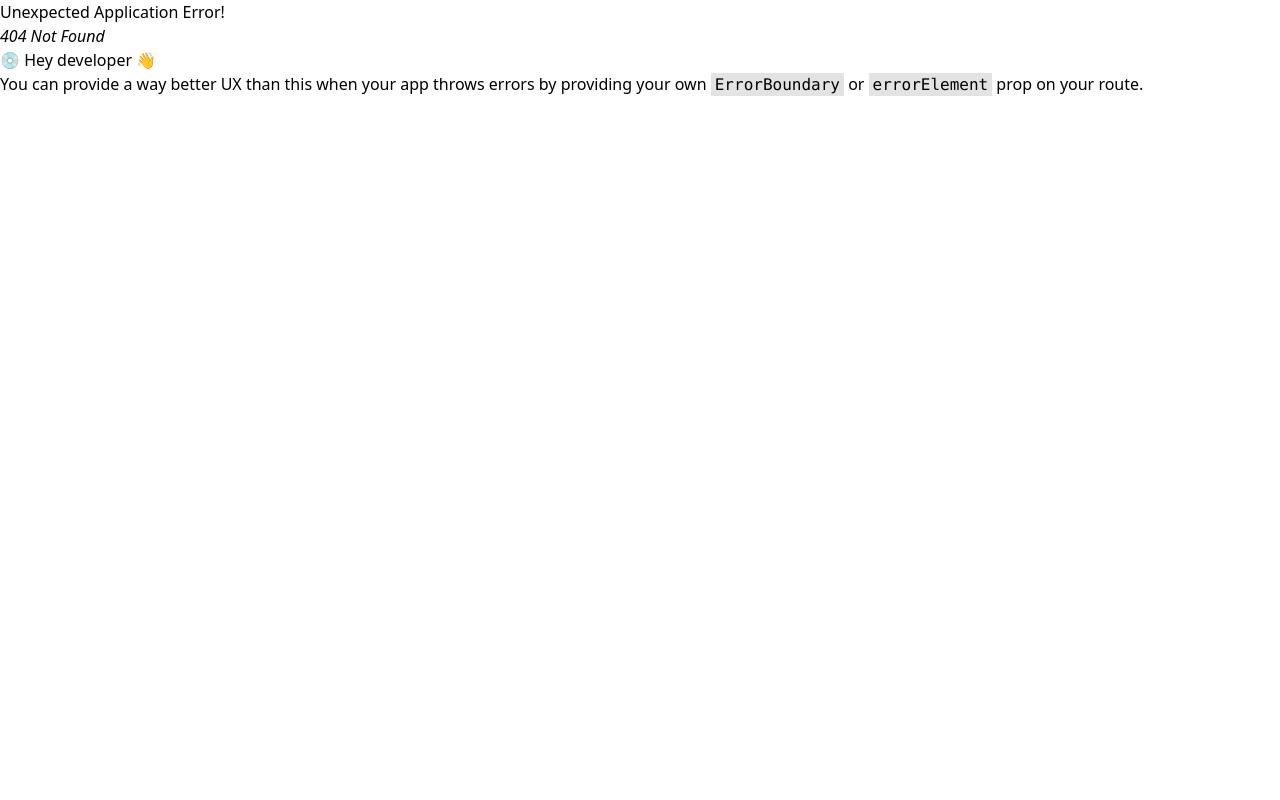
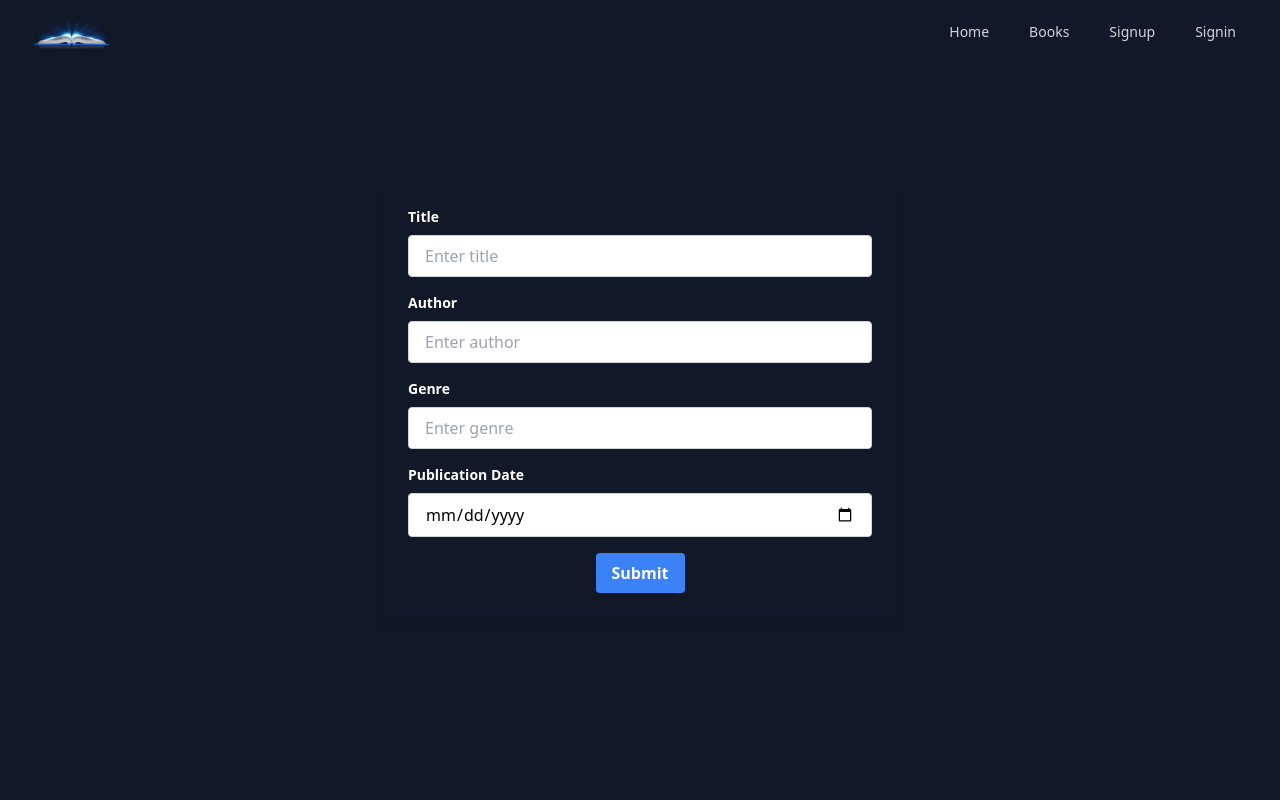
Before and after one commit to Rashadul-Islam/book-catalog, a React (Vite) app: page /book/edit/1 in a window 1280 px wide. Before the commit this address had no page. Shown: the top 800 px of the page. Built offline with nearby package versions, Linux system fonts and the light colour scheme.

Commit message:
[Done] edit book

```diff
--- a/package.json
+++ b/package.json
@@ -22,7 +22,8 @@
     "react-icons": "^4.10.1",
     "react-redux": "^8.1.1",
     "react-router-dom": "^6.14.1",
-    "redux-persist": "^6.0.0"
+    "redux-persist": "^6.0.0",
+    "sweetalert2": "^11.7.18"
   },
   "devDependencies": {
     "@types/react": "^18.2.14",
--- a/src/pages/bookDetails/BookDetails.tsx
+++ b/src/pages/bookDetails/BookDetails.tsx
@@ -1,16 +1,45 @@
+/* eslint-disable react-hooks/exhaustive-deps */
 import bookDetails from "@/assets/book_items.png";
 import Reviews from "@/components/reviews/Reviews";
 import Footer from "@/layouts/Footer";
 import Navbar from "@/layouts/Navbar";
-import { useSingleBookQuery } from "@/redux/features/books/bookApi";
-import { Link, useParams } from "react-router-dom";
+import {
+  useDeleteBookMutation,
+  useSingleBookQuery,
+} from "@/redux/features/books/bookApi";
+import { Link, useNavigate, useParams } from "react-router-dom";
 import { FaUserCircle } from "react-icons/fa";
 import { useAppSelector } from "@/redux/hook";
+import Swal from "sweetalert2";
+import { useEffect } from "react";
 
 const BookDetails = () => {
+  const navigate = useNavigate();
   const { id } = useParams();
   const { data } = useSingleBookQuery(id);
+  const [deleteBook, { isSuccess }] = useDeleteBookMutation();
   const { _id } = useAppSelector((state) => state.user);
+
+  const handleDelete = () => {
+    Swal.fire({
+      title: "Warning",
+      text: "Do you want to delte",
+      icon: "warning",
+      confirmButtonText: "Confirm",
+      showCancelButton: true,
+    }).then((result) => {
+      if (result.isConfirmed) {
+        deleteBook(id);
+      }
+    });
+  };
+
+  useEffect(() => {
+    if (isSuccess) {
+      navigate("/books");
+    }
+  }, [isSuccess]);
+
   return (
     <div>
       <Navbar />
@@ -26,7 +55,8 @@ const BookDetails = () => {
           <div className="flex justify-center gap-3 pb-10">
             <Link
               className="bg-white text-black px-3 py-1 rounded"
-              to="/book/edit/:data?.data?._id"
+              to={`/book/edit/${data?.data?._id}`}
+              state={data?.data}
             >
               Edit Book
             </Link>
--- /dev/null
+++ b/src/pages/editBook/EditBook.tsx
@@ -0,0 +1,124 @@
+import Footer from "@/layouts/Footer";
+import Navbar from "@/layouts/Navbar";
+import { useLocation } from "react-router-dom";
+import { useState, useEffect } from "react";
+import { IBook } from "@/types/bookType";
+import { useEditBookMutation } from "@/redux/features/books/bookApi";
+
+const EditBook = () => {
+  const { state } = useLocation();
+  const [editData, setEditData] = useState<IBook>(state);
+  const [editBook, { isSuccess }] = useEditBookMutation();
+
+  const handleEdit = (e: React.ChangeEvent<HTMLInputElement>) => {
+    const { name, value } = e.target;
+    setEditData((prevData) => ({
+      ...prevData,
+      [name]: value,
+    }));
+  };
+
+  const handleSubmit = (e: React.ChangeEvent<HTMLFormElement>) => {
+    e.preventDefault();
+    const option = {
+      id: state?._id,
+      data: editData,
+    };
+    editBook(option);
+  };
+  return (
+    <div>
+      <Navbar />
+      <div className="flex gap-5 justify-center bg-gray-900 items-center h-screen">
+        {/* <Toaster /> */}
+        <form
+          onSubmit={handleSubmit}
+          className="w-[90%] lg:w-[40%] p-6 rounded shadow-lg"
+        >
+          <div className="mb-4">
+            <label
+              htmlFor="title"
+              className="block text-white text-sm font-bold mb-2"
+            >
+              Title
+            </label>
+            <input
+              type="text"
+              id="title"
+              name="title"
+              value={editData?.title}
+              onChange={handleEdit}
+              placeholder="Enter title"
+              className="w-full px-4 py-2 border border-gray-300 rounded focus:outline-none focus:border-blue-500"
+              required
+            />
+          </div>
+          <div className="mb-4">
+            <label
+              htmlFor="author"
+              className="block text-white text-sm font-bold mb-2"
+            >
+              Author
+            </label>
+            <input
+              type="text"
+              id="author"
+              name="author"
+              value={editData?.author}
+              onChange={handleEdit}
+              placeholder="Enter author"
+              className="w-full px-4 py-2 border border-gray-300 rounded focus:outline-none focus:border-blue-500"
+              required
+            />
+          </div>
+          <div className="mb-4">
+            <label
+              htmlFor="genre"
+              className="block text-white text-sm font-bold mb-2"
+            >
+              Genre
+            </label>
+            <input
+              type="text"
+              id="genre"
+              name="genre"
+              value={editData?.genre}
+              onChange={handleEdit}
+              placeholder="Enter genre"
+              className="w-full px-4 py-2 border border-gray-300 rounded focus:outline-none focus:border-blue-500"
+              required
+            />
+          </div>
+          <div className="mb-4">
+            <label
+              htmlFor="publicationDate"
+              className="block text-white text-sm font-bold mb-2"
+            >
+              Publication Date
+            </label>
+            <input
+              type="date"
+              id="publicationDate"
+              name="publicationDate"
+              value={editData?.publicationDate}
+              onChange={handleEdit}
+              className="w-full px-4 py-2 border border-gray-300 rounded focus:outline-none focus:border-blue-500"
+              required
+            />
+          </div>
+          <div className="flex justify-center">
+            <button
+              type="submit"
+              className="bg-blue-500 hover:bg-blue-700 text-white font-bold py-2 px-4 rounded focus:outline-none focus:shadow-outline"
+            >
+              Submit
+            </button>
+          </div>
+        </form>
+      </div>
+      <Footer />
+    </div>
+  );
+};
+
+export default EditBook;
--- a/src/redux/features/books/bookApi.ts
+++ b/src/redux/features/books/bookApi.ts
@@ -4,13 +4,30 @@ const bookApi = api.injectEndpoints({
   endpoints: (builder) => ({
     getBooks: builder.query({
       query: (filter: string) => `books${filter}`,
+      providesTags: ["comments"],
     }),
     recentBooks: builder.query({
       query: () => "books/recent-books",
+      providesTags: ["comments"],
     }),
     singleBook: builder.query({
       query: (id) => `books/${id}`,
       providesTags: ["comments"],
+    }),
+    editBook: builder.mutation({
+      query: ({ id, data }) => ({
+        url: `books/${id}`,
+        method: "PATCH",
+        body: data,
+      }),
+      invalidatesTags: ["comments"],
+    }),
+    deleteBook: builder.mutation({
+      query: (id) => ({
+        url: `books/${id}`,
+        method: "DELETE",
+      }),
+      invalidatesTags: ["comments"],
     }),
     postBook: builder.mutation({
       query: (data) => ({
@@ -37,4 +54,6 @@ export const {
   usePostCommentMutation,
   usePostBookMutation,
   useRecentBooksQuery,
+  useDeleteBookMutation,
+  useEditBookMutation,
 } = bookApi;
--- a/src/routes/routes.tsx
+++ b/src/routes/routes.tsx
@@ -5,6 +5,7 @@ import SignIn from "../pages/signIn/SignIn";
 import AddBook from "../pages/addBooks/AddBook";
 import AllBooks from "@/pages/allBooks/AllBooks";
 import BookDetails from "@/pages/bookDetails/BookDetails";
+import EditBook from "@/pages/editBook/EditBook";
 
 const routes = createBrowserRouter([
   {
@@ -31,6 +32,10 @@ const routes = createBrowserRouter([
     path: "/book/:id",
     element: <BookDetails />,
   },
+  {
+    path: "/book/edit/:id",
+    element: <EditBook />,
+  },
 ]);
 
 export default routes;
```
Also changed, not shown: 1 other file (tests, documents, lock files or other folders).
